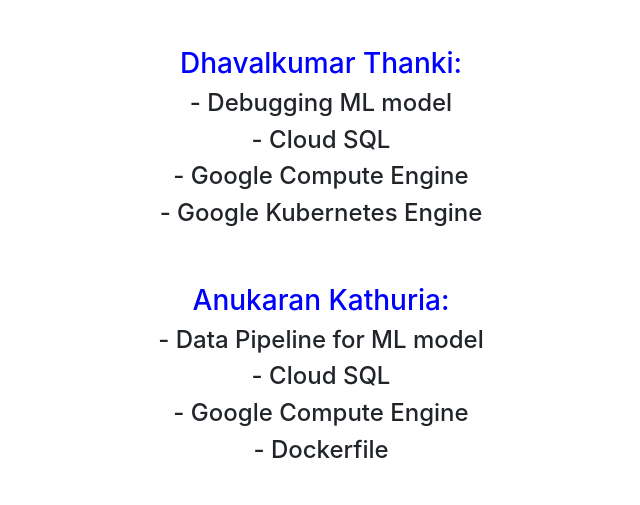
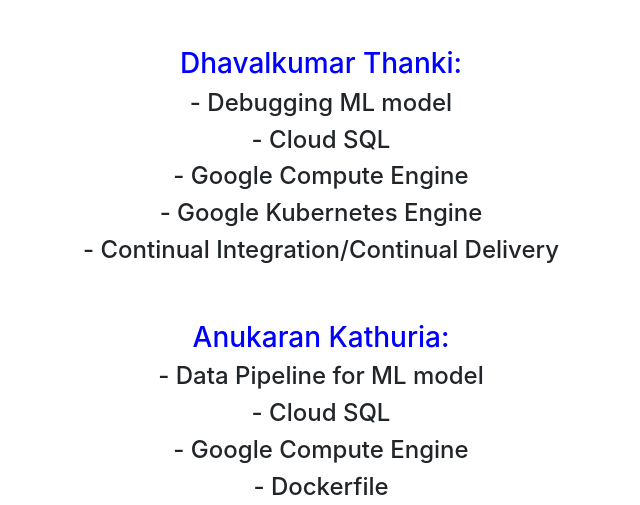
Before and after one commit to dathanki/CloudComputingG6, a Flask app: page /about in a window 1280 px wide. Shown: the part 540-1045 px from the top of the page, without its empty margins (319-959 px from the left). Run offline with Flask 2, Linux system fonts and the light colour scheme; parts of the project's set-up code (start-up, migrations or seed data) failed here and were passed over; some libraries are stand-ins or nearby versions.

Commit message:
update about.html

```diff
--- a/templates/about.html
+++ b/templates/about.html
@@ -18,6 +18,7 @@
 <h4>- Cloud SQL</h4>
 <h4>- Google Compute Engine </h4>
 <h4>- Google Kubernetes Engine</h4>
+<h4>- Continual Integration/Continual Delivery </h4>
 <br>
 
 <br>
```
